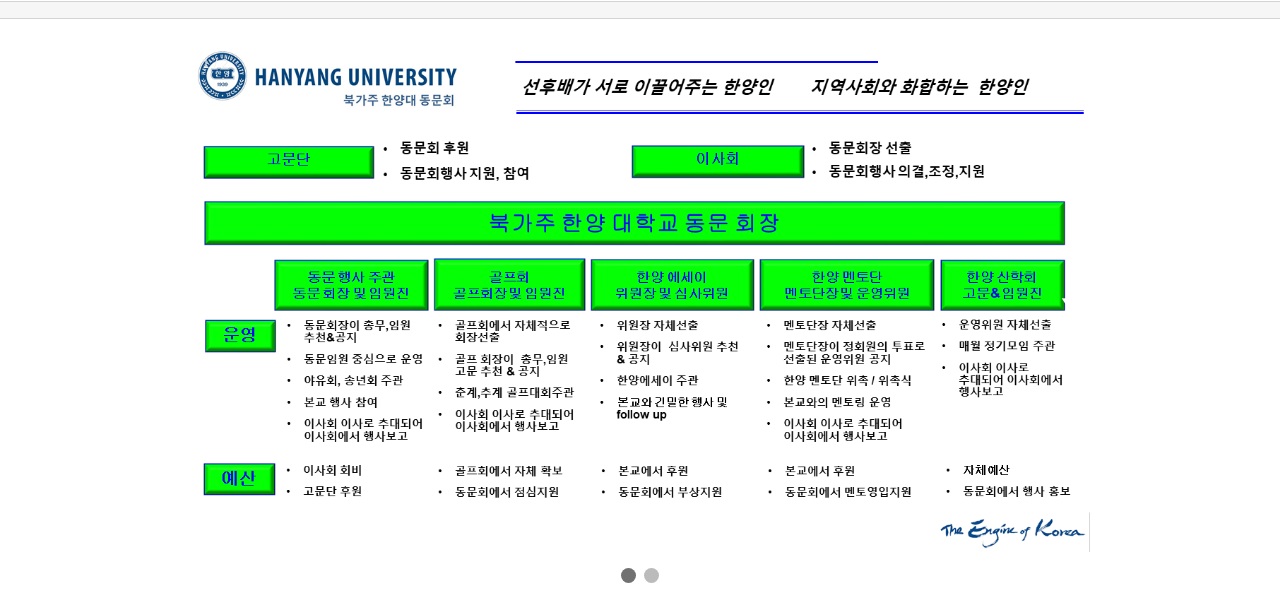
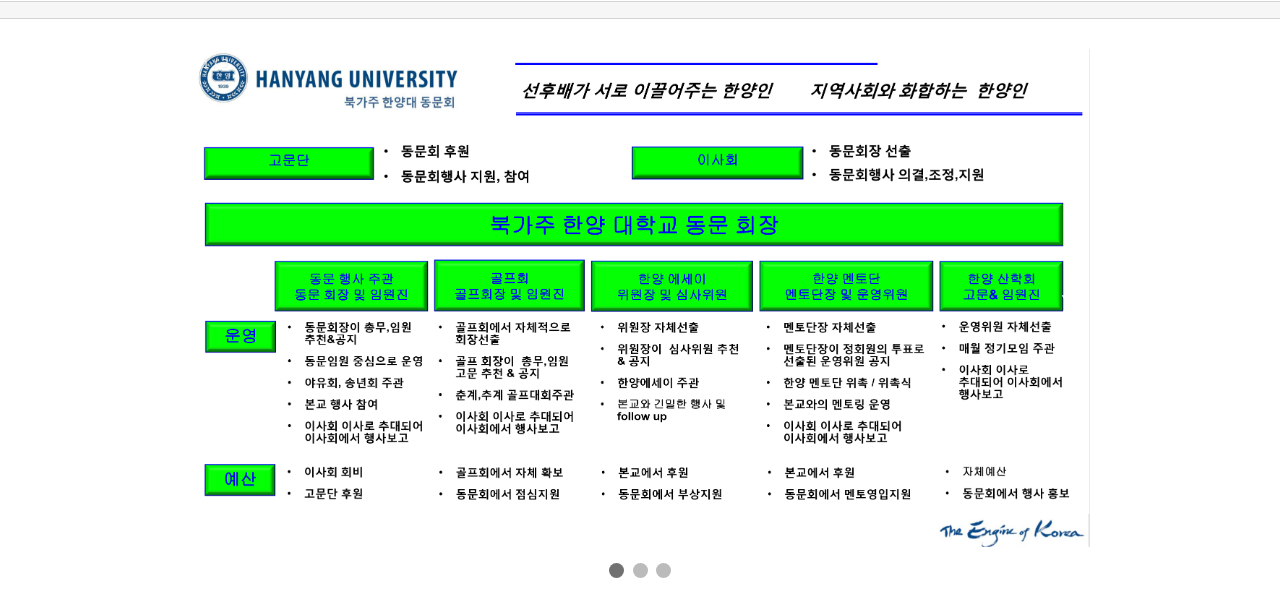
Before and after one commit to jaegunjung/nchyu, a Django app: template app/templates/app/organization.html in a window 1280 px wide. Shown: the part 230-846 px from the top of the page. After the commit the page ends 808 px from the top, so only its background shows below. Run offline with Django 3.2, Linux system fonts and the light colour scheme; the template is opened without the code that fills it, so the values that code supplies are empty; some web fonts are replaced.

Commit message:
Updated organization and events pages:

```diff
--- a/app/templates/app/organization.html
+++ b/app/templates/app/organization.html
@@ -112,14 +112,20 @@
 <div class="slideshow-container">
 
     <div class="mySlides fade">
-      <div class="numbertext">1 / 2</div>
+      <div class="numbertext">1 / 3</div>
       <img src="{% static 'app/images/HYU_ORGANIZATION1.png' %}" style="width:100%">
       <div class="text"></div>
     </div>
 
     <div class="mySlides fade">
-      <div class="numbertext">2 / 2</div>
+      <div class="numbertext">2 / 3</div>
       <img src="{% static 'app/images/HYU_ORGANIZATION2.png' %}" style="width:100%">
+      <div class="text"></div>
+    </div>
+
+    <div class="mySlides fade">
+      <div class="numbertext">3 / 3</div>
+      <img src="{% static 'app/images/HYU_ORGANIZATION3.png' %}" style="width:100%">
       <div class="text"></div>
     </div>
 
@@ -132,6 +138,7 @@
 <div style="text-align:center">
   <span class="dot" onclick="currentSlide(1)"></span>
   <span class="dot" onclick="currentSlide(2)"></span>
+  <span class="dot" onclick="currentSlide(3)"></span>
 </div>
 
 <script>
```
Also changed, not shown: app/static/app/images/HYU_EVENTS.png, app/static/app/images/HYU_ORGANIZATION1.PNG, app/static/app/images/HYU_ORGANIZATION2.PNG, app/static/app/images/HYU_ORGANIZATION3.PNG (added), static/app/images/HYU_EVENTS.png, static/app/images/HYU_ORGANIZATION1.PNG, static/app/images/HYU_ORGANIZATION2.PNG, static/app/images/HYU_ORGANIZATION3.PNG (added), 2 other files.
